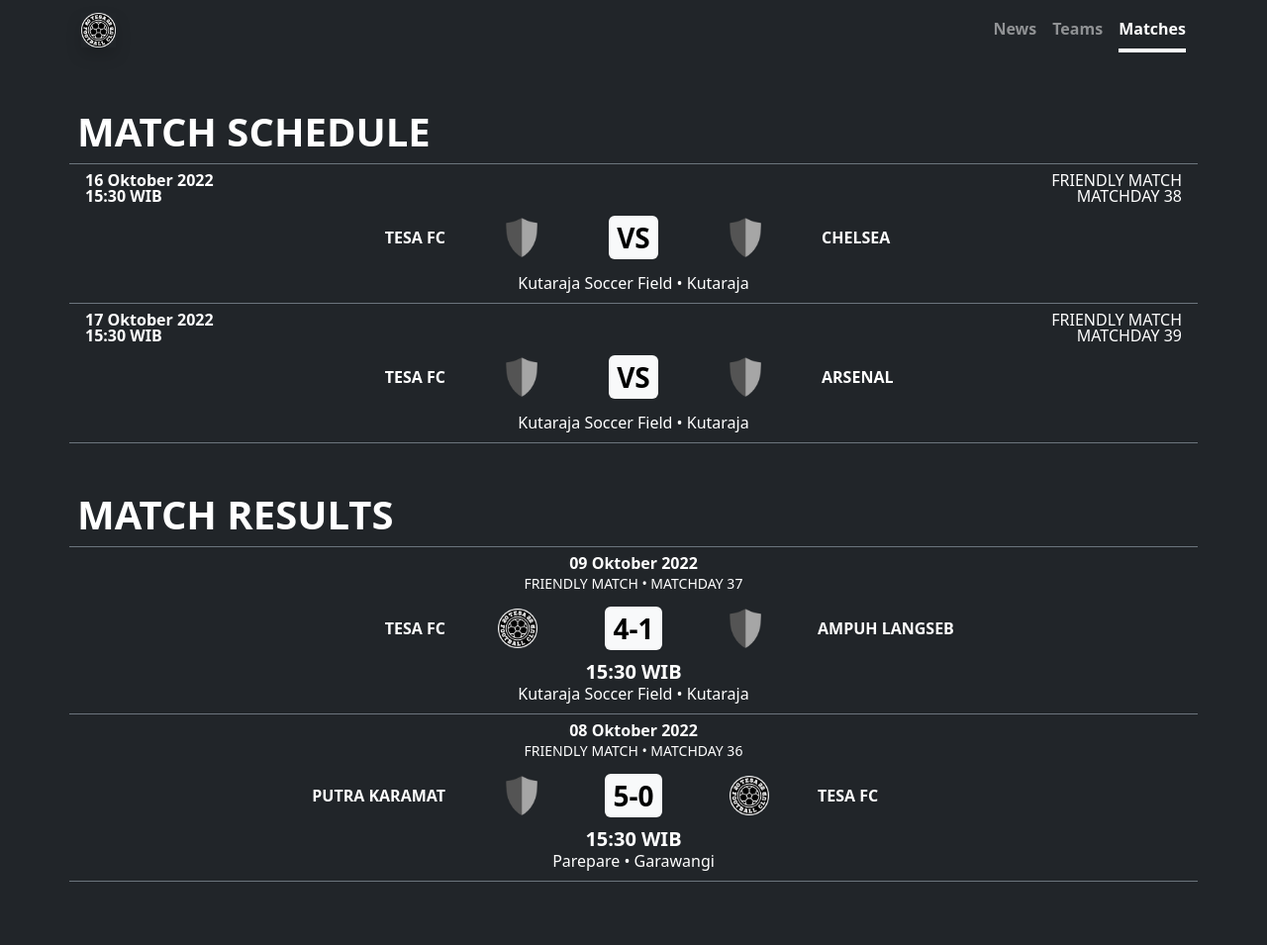
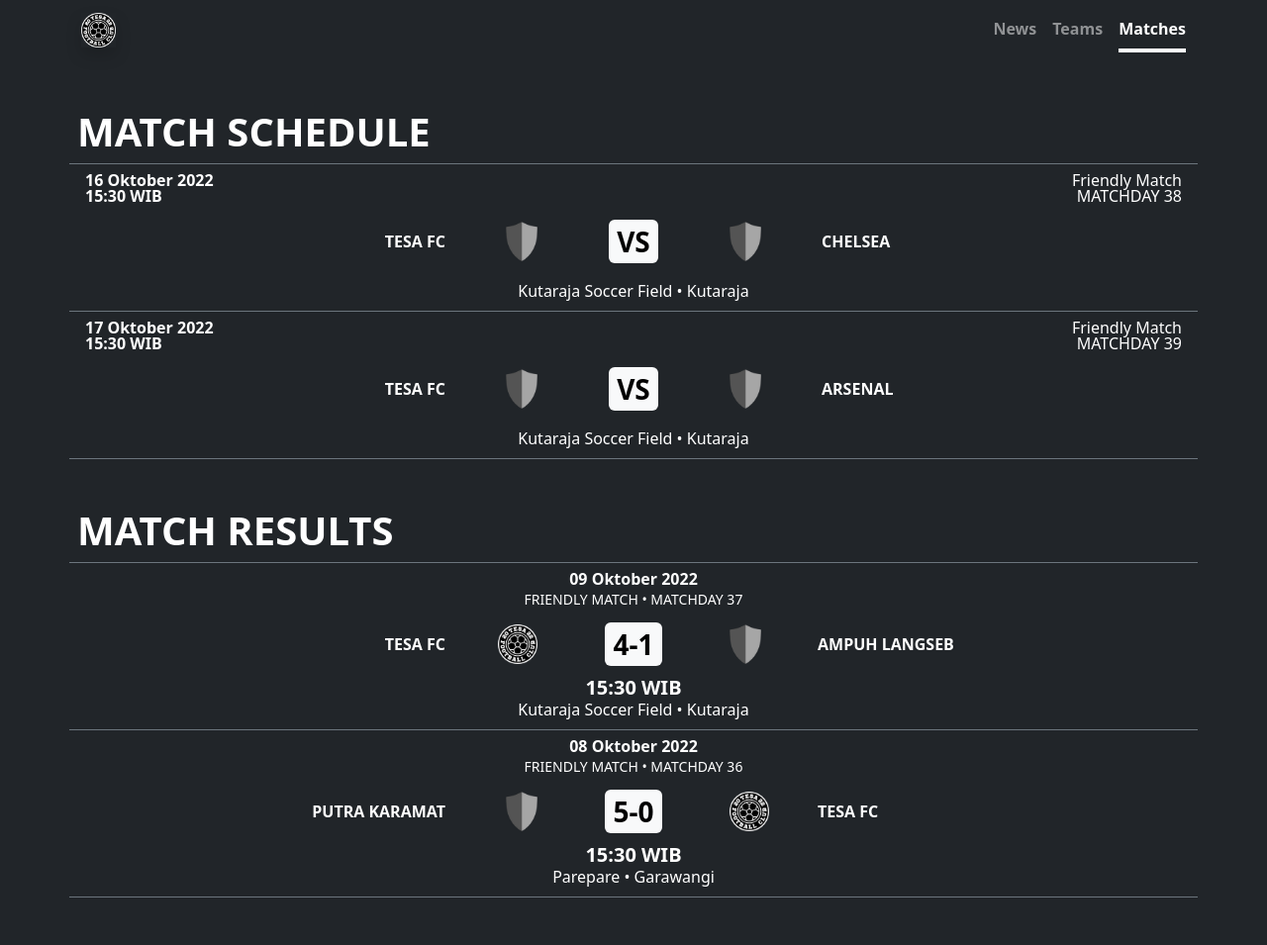
Before and after one commit to tesafc/tesafc.github.io, a Jekyll site: the page built from matches.html, in a window 1280 px wide. Shown: the whole page at 99% size. Built offline with Jekyll 4.4.1, drawn with Linux system fonts in a browser that asks for light colours.

Commit message:
Update matches.html

```diff
--- a/matches.html
+++ b/matches.html
@@ -17,11 +17,11 @@
               <p class="card-text text-start text-uppercase fw-bolder mb-0 lh-1">{{ match.kick-off }}</p>
             </div>
             <div>
-              <p class="card-text text-end text-uppercase mb-0 lh-1">{{ match.competition }}</p>
+              <p class="card-text text-end text-capitalize mb-0 lh-1">{{ match.competition }}</p>
               <p class="card-text text-end text-uppercase mb-0 lh-1">{{ match.matchday }}</p>
             </div>
           </div>
-          <div class="card-body py-1">
+          <div class="card-body py-2">
             <div class="row g-2">
               <div class="col-4 d-flex justify-content-end align-items-center">
                 <p class="card-text text-end text-uppercase fw-bolder lh-1 pe-3 pe-md-0">{{ match.home-team.name }}</p>
```
